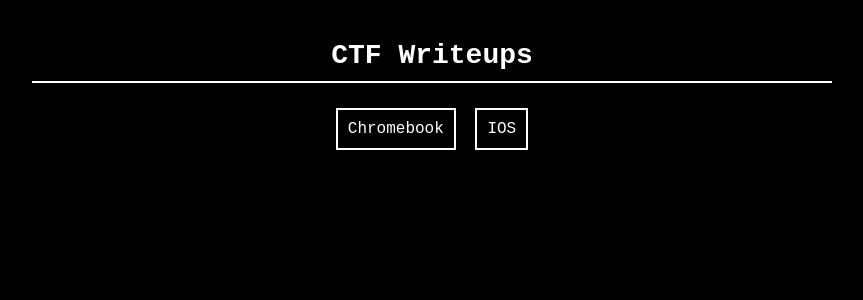
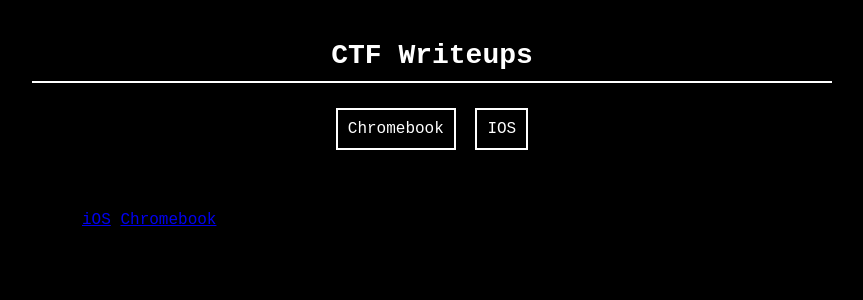
Before and after one commit to amulya-shanbhag/CTF-Writeup-2025, a Jekyll site: the page built from index.md, in a window 1280 px wide. Shown: the top 300 px of the page, without its empty margins (208-1071 px from the left). Built offline with Jekyll 4.4.1, drawn with Linux system fonts in a browser that asks for light colours; our own code applies the rules of GitHub Pages for plain Markdown files.

Commit message:
Update index.md

```diff
--- a/index.md
+++ b/index.md
@@ -1,3 +1,7 @@
+---
+layout: default
+title: "CTF Writeups"
 ---
 
----
+[iOS](/mypages/ios/)
+[Chromebook](/mypages/chromebook/)
```
